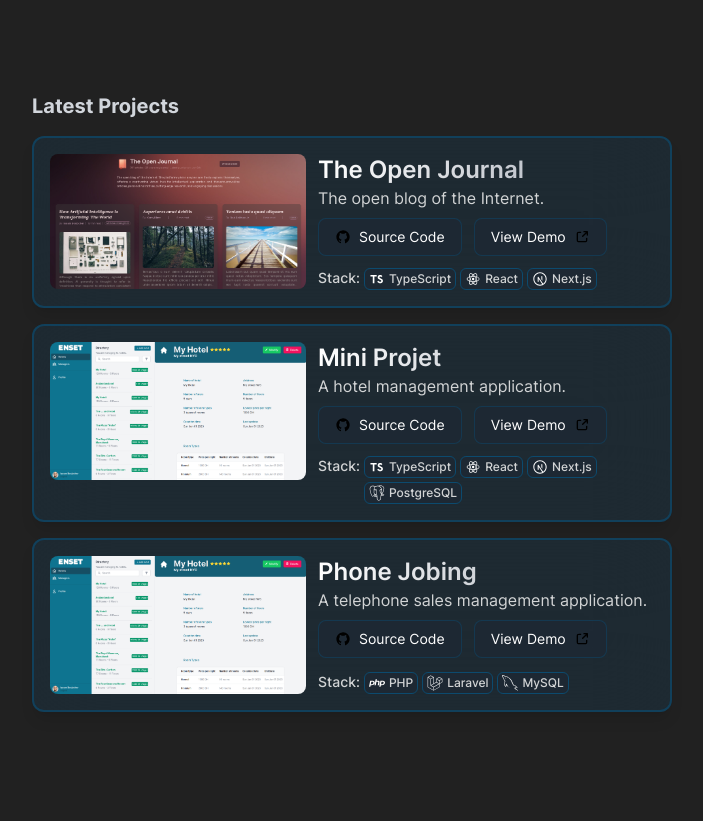
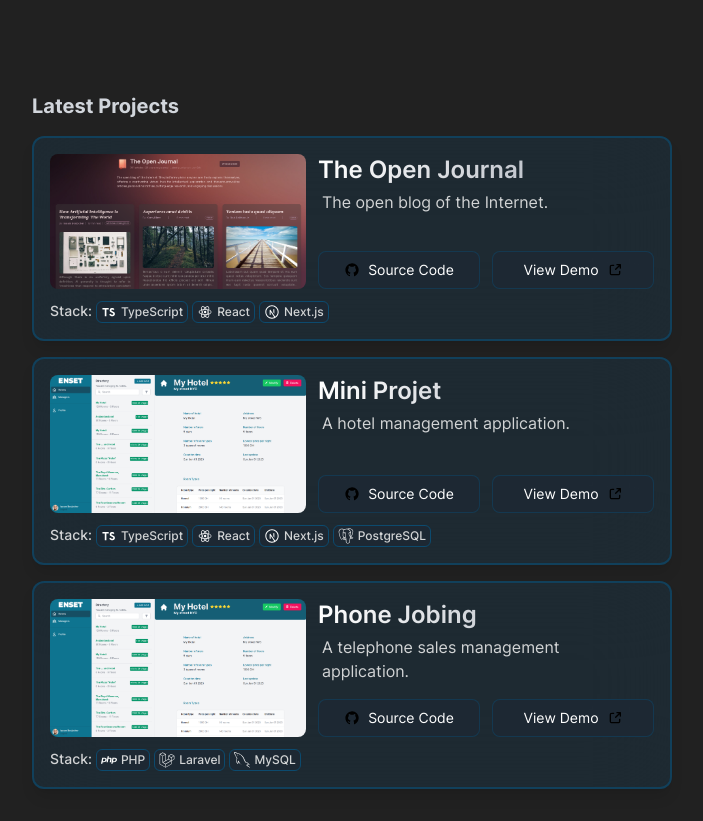
Before and after one commit to Issaminu/website, an Astro site: page / in a window 1280 px wide. Shown: the part 560-1381 px from the top of the page, without its empty margins (288-991 px from the left). Before the commit the page ends 1304 px from the top, so only its background shows below. Built offline with nearby package versions, Linux system fonts and the light colour scheme; Astro itself is replaced by a stand-in of ours.

Commit message:
Refactor Card component and add new technologies

```diff
--- a/src/components/Card.astro
+++ b/src/components/Card.astro
@@ -5,7 +5,7 @@ import Technology from "./Technology.astro";
 interface Props {
   title: string;
   body: string;
-  hrefDemo: string;
+  hrefDemo?: string;
   hrefGithub: string;
   stack: string[];
   thumbnail: ImageMetadata;
@@ -15,53 +15,78 @@ const { title, body, hrefDemo, hrefGithub, stack, thumbnail } = Astro.props;
 ---
 
 <li
-  class="h-fit group rounded-xl flex flex-col md:flex-row shadow-lg border-2 border-sky-800/50 px-4 py-4 backdrop-blur-2xl bg-[#183f5a]/30 hover:bg-[#a5adb4]/10 transition duration-300 ease-in-out"
+  class="h-fit group rounded-xl shadow-lg border-2 border-sky-800/50 px-4 py-4 backdrop-blur-2xl bg-[#183f5a]/30 hover:bg-[#a5adb4]/10 transition duration-300 ease-in-out"
+>
+  <div class="flex flex-col md:flex-row h-full">
+    {
+      hrefDemo?
+      (
+        <a
+          href={hrefDemo}
+          target="_blank"
+          class="md:min-w-64 h-fit md:hover:scale-105 transition duration-300 ease-in-out"
         >
           <Image
             class="rounded-lg md:w-64 h-full"
             src={thumbnail}
             alt=`Screenshot of ${title} website`
           />
-  <div class="pl-2 md:pl-3 mt-2 md:mt-0 flex flex-col justify-between w-full">
-    <div class="">
+        </a>
+      ):(
+      <Image
+      class="rounded-lg md:w-64 h-full"
+      src={thumbnail}
+      alt=`Screenshot of ${title} website`
+       />
+      )
+    }
+
+    <div class="mt-2 md:mt-0 flex flex-col justify-between min-h-full w-full">
+      <div class="pl-2 md:pl-3">
         <h2 class="text-2xl font-semibold silver-gradient">{title}</h2>
-      <p>{body}</p>
+        <p class="md:pl-1 mt-1 md:mr-3">{body}</p>
+      </div>
       <div
-        class="mt-3 md:mt-2 flex flex-row justify-around md:justify-normal w-full gap-3 sm:gap-6 md:gap-3 pr-1 sm:pr-3 md:pr-0"
+        class=`md:pl-3 mt-3 md:mt-2 flex flex-row justify-around md:justify-between w-full gap-3 sm:gap-4 md:gap-3`
       >
         <a
           href={hrefGithub}
           target="_blank"
-          class="w-full md:w-fit h-12 md:h-fit"
+          class={`${
+            hrefDemo ? " w-full" : "min-w-full"
+          } md:w-full h-12 md:h-fit`}
         >
           <button
-            class="w-full h-full text-center text-xs sm:text-sm bg-gray-800/40 hover:bg-gray-800 text-white flex flex-row justify-center items-center gap-2 rounded-lg px-4 py-2 border border-sky-900/50"
+            class="w-full h-full text-center text-xs sm:text-sm bg-gray-800/40 hover:bg-gray-800 transition duration-300 ease-in-out text-white flex flex-row justify-center items-center gap-2 rounded-lg px-4 py-2 border border-sky-900/50"
           >
             <Icon name="github" class="group-hover:fill-white h-4 w-4" />
             Source Code
           </button>
         </a>
+        {
+          hrefDemo && (
             <a
               href={hrefDemo}
               target="_blank"
-          class="w-full md:w-fit h-12 md:h-fit"
+              class="w-full md:w-full h-12 md:h-fit"
             >
-          <button
-            class="w-full h-full text-center text-xs sm:text-sm bg-gray-800/40 hover:bg-gray-800 text-white flex flex-row justify-center items-center gap-2 rounded-lg px-4 py-2 border border-sky-900/50"
-          >
+              <button class="w-full h-full text-center text-xs sm:text-sm bg-gray-800/40 hover:bg-gray-800 transition duration-300 ease-in-out text-white flex flex-row justify-center items-center gap-2 rounded-lg px-4 py-2 border border-sky-900/50">
                 View Demo
-            <Icon name="external-link" class="group-hover:fill-white h-4 w-4" />
+                <Icon
+                  name="external-link"
+                  class="group-hover:fill-white h-4 w-4"
+                />
               </button>
             </a>
+          )
+        }
       </div>
     </div>
-    <div class="flex flex-row gap-1 mt-5 md:mt-3">
+  </div>
+  <div class="flex flex-row gap-2 md:gap-1 mt-5 md:mt-3 flex-wrap">
     <span class="md:text-sm h-fit mr-2 md:mr-0 pt-0.5 md:pt-0 font-medium"
       >Stack:</span
     >
-      <div class="flex flex-wrap w-full gap-2 md:gap-1">
     {stack.map((item) => <Technology name={item} />)}
   </div>
-    </div>
-  </div>
 </li>
--- a/src/components/Technology.astro
+++ b/src/components/Technology.astro
@@ -13,6 +13,8 @@ const links: { [key: string]: string } = {
   svelte: "https://svelte.dev",
   react: "https://react.dev",
   tailwindcss: "https://tailwindcss.com",
+  css: "https://developer.mozilla.org/en-US/docs/Web/CSS",
+  html: "https://developer.mozilla.org/en-US/docs/Web/HTML",
   vercel: "https://vercel.com",
   php: "https://php.net",
   laravel: "https://laravel.com",
@@ -35,6 +37,11 @@ const links: { [key: string]: string } = {
   aws: "https://aws.amazon.com",
   azure: "https://azure.microsoft.com",
   gcp: "https://cloud.google.com",
+  amazons3: "https://aws.amazon.com/s3",
+  prisma: "https://www.prisma.io",
+  auth0: "https://auth0.com",
+  nextauth: "https://next-auth.js.org",
+  nextui: "https://nextui.org",
   vscode: "https://code.visualstudio.com",
   reactnative: "https://reactnative.dev",
   nodejs: "https://nodejs.org",
```
Lines whose indentation alone changed are shown as unchanged.
